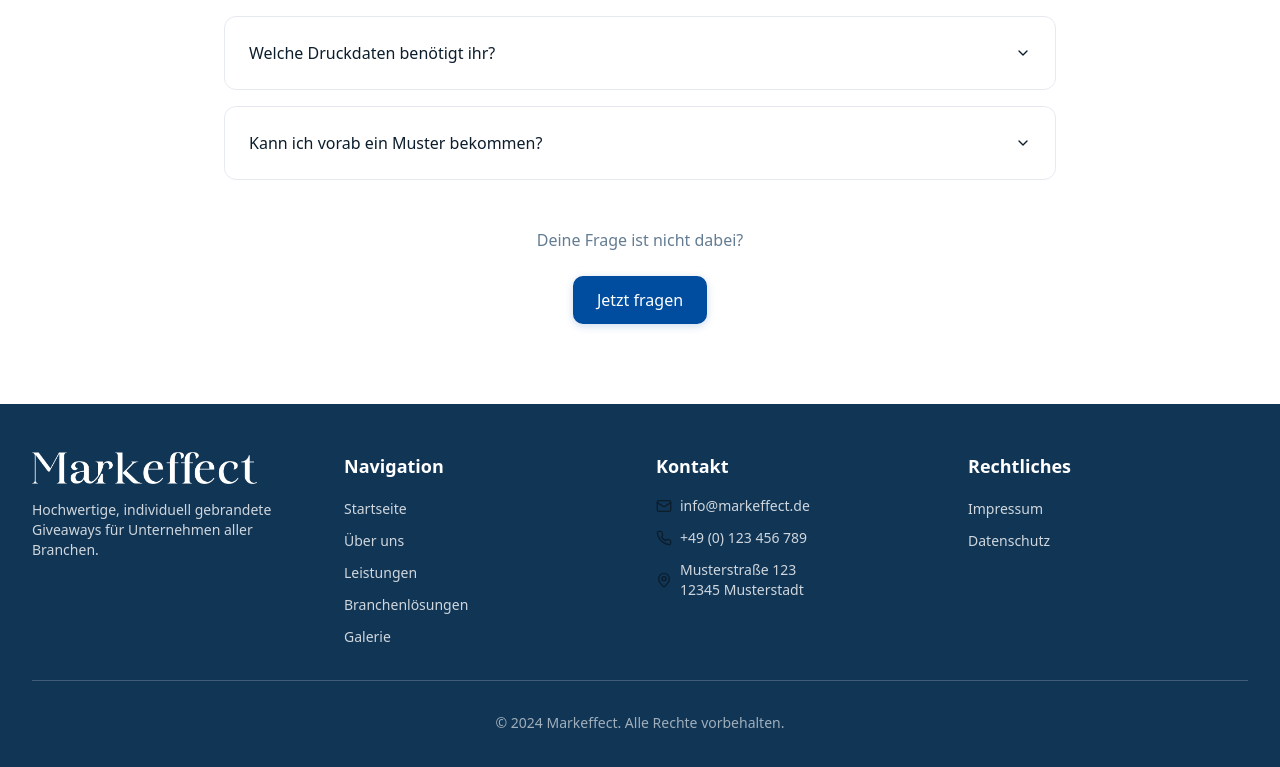
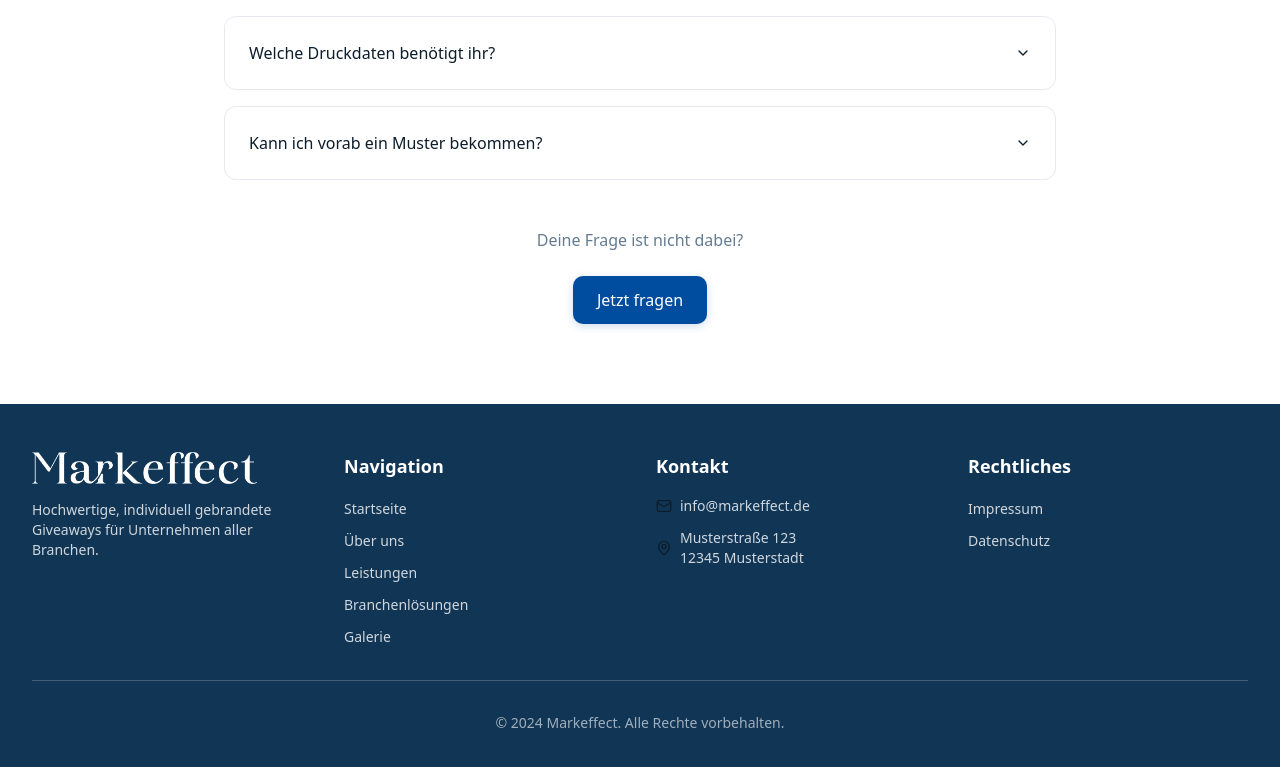
Before and after one commit to Betman-dev/markeffect-brand-spark, a React (Vite) app: page / in a window 1280 px wide. Shown: the part 3265-4032 px from the top of the page. Built offline with nearby package versions, Linux system fonts and the light colour scheme.

Commit message:
Visual edit in Lovable
Edited UI in Lovable

```diff
--- a/src/components/Footer.tsx
+++ b/src/components/Footer.tsx
@@ -53,10 +53,7 @@ const Footer = () => {
                 <Mail className="h-4 w-4 text-secondary" />
                 <span className="text-sm text-primary-foreground/80">info@markeffect.de</span>
               </div>
-              <div className="flex items-center space-x-2">
-                <Phone className="h-4 w-4 text-secondary" />
-                <span className="text-sm text-primary-foreground/80">+49 (0) 123 456 789</span>
-              </div>
+
               <div className="flex items-center space-x-2">
                 <MapPin className="h-4 w-4 text-secondary" />
                 <span className="text-sm text-primary-foreground/80">
```
